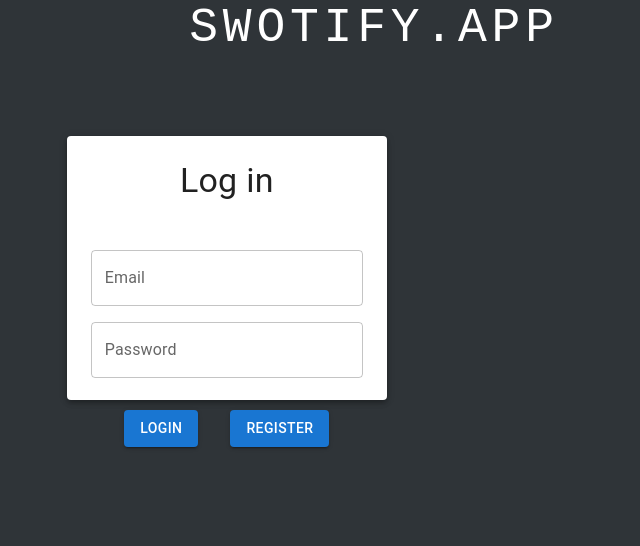
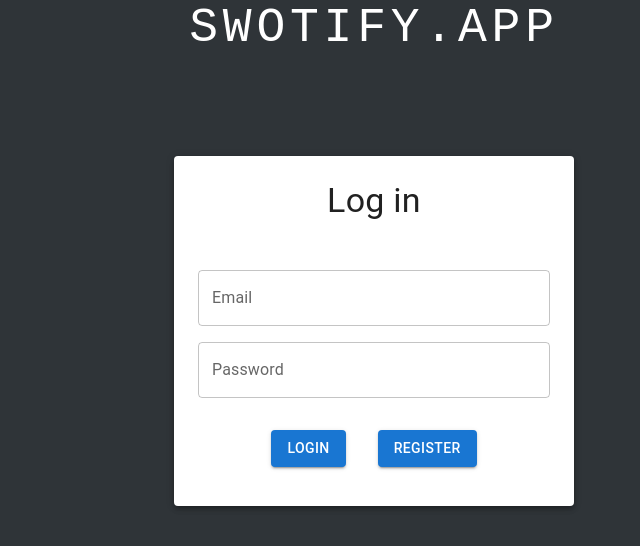
Before and after one commit to swetankkk/swot-frontend, a React (Create React App) app: page /login in a window 1280 px wide. Shown: the top 546 px of the page, without its empty margins (266-906 px from the left). Built offline with nearby package versions, Linux system fonts and the light colour scheme.

Commit message:
Modified CSS

```diff
--- a/src/Pages/Login.js
+++ b/src/Pages/Login.js
@@ -66,9 +66,10 @@
 			/>*/}
 			<Container
 				sx={{
-					height: '80vh',
+					height: '80%',
 					display: 'flex',
-					marginTop: ' 10vh',
+					justifyContent: 'center',
+					marginTop: '100px',
 				}}
 			>
 				<Paper
@@ -77,9 +78,9 @@
 					sx={{
 						display: 'flex',
 						flexDirection: 'column',
-						height: '33vh',
-						width: '25vw',
-						marginLeft: '21vw',
+						minWidth: '400px',
+						maxWidth: '400px',
+						maxHeight: '350px',
 					}}
 				>
 					<Typography
--- a/src/Pages/Register.js
+++ b/src/Pages/Register.js
@@ -66,10 +66,13 @@
 
 			<Container
 				sx={{
-					margin: 'auto',
 					maxWidth: 'xl',
 					height: '80%',
-					marginTop: '10vh',
+					display: 'flex',
+					alignContent: 'center',
+					justifyContent: 'center',
+					maxHeight: '400px',
+					marginTop: '100px',
 				}}
 			>
 				<Paper
@@ -79,8 +82,6 @@
 						display: 'flex',
 						flexDirection: 'column',
 						width: '25vw',
-						marginLeft: '21vw',
-						padding: (4, 0, 4, 0),
 					}}
 				>
 					<Typography
```
Also changed, not shown: 1 other file (tests, documents, lock files or other folders).
